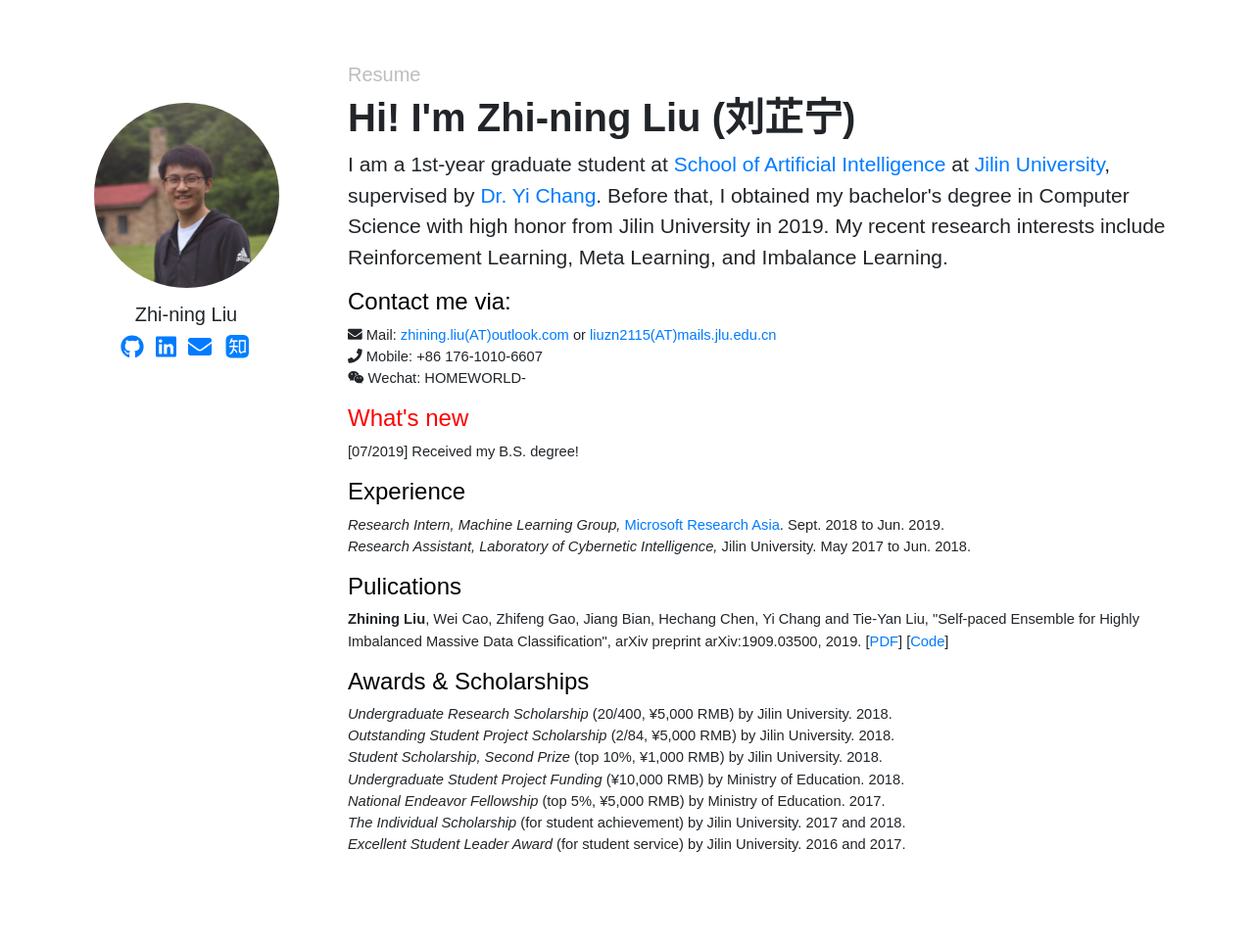
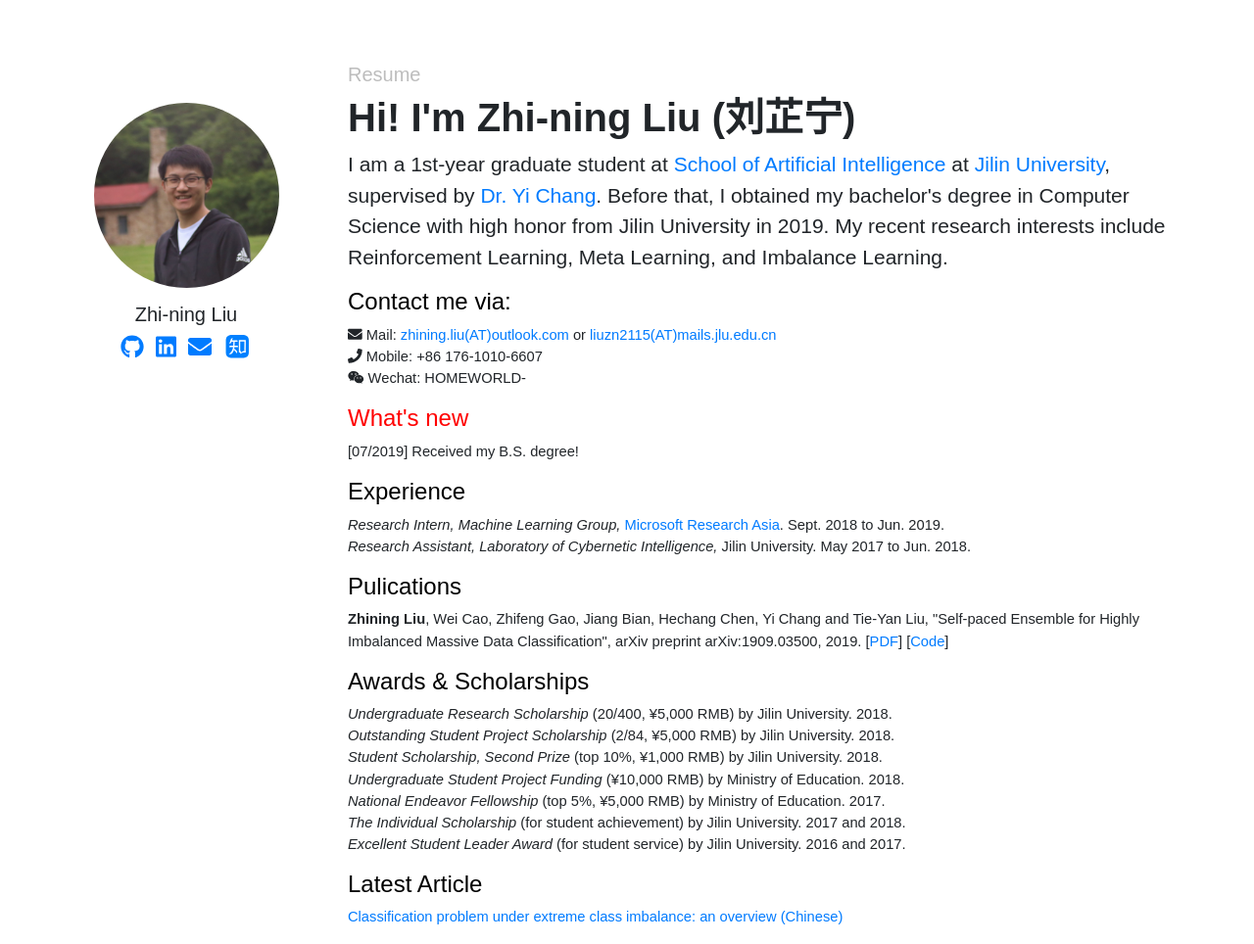
Before and after one commit to ZhiningLiu1998/ZhiningLiu1998.github.io, a Jekyll site: the page built from index.html, in a window 1280 px wide. Shown: the whole page at 98% size. Built offline with Jekyll 4.4.1, drawn with Linux system fonts in a browser that asks for light colours; nearby versions of some CDN libraries; before the commit the page ends 900 px from its top, so only the background shows below that.

Commit message:
update homepage

```diff
--- a/index.html
+++ b/index.html
@@ -75,6 +75,13 @@ layout: layout
           </p>
         </div>
 
+        <h4><font color="black">Latest Article</font></h4>
+          <div style="line-height: 1.5em; font-size: 0.7em">
+            <p>
+              <a href="https://zhuanlan.zhihu.com/p/66373943">Classification problem under extreme class imbalance: an overview (Chinese)</a><br>
+            </p>
+        </div>
+
     </div>
   </div>
 </div>
```
